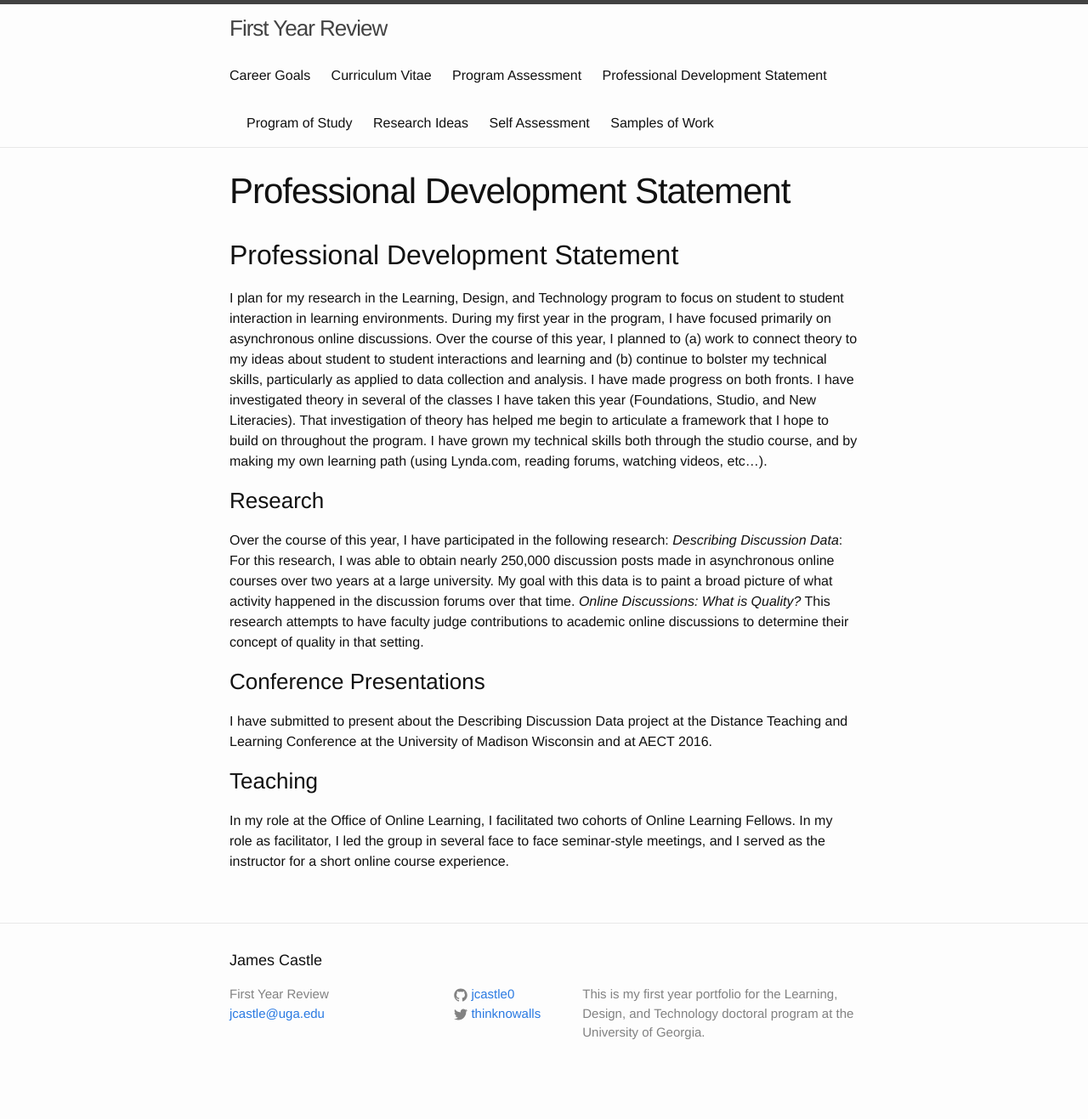
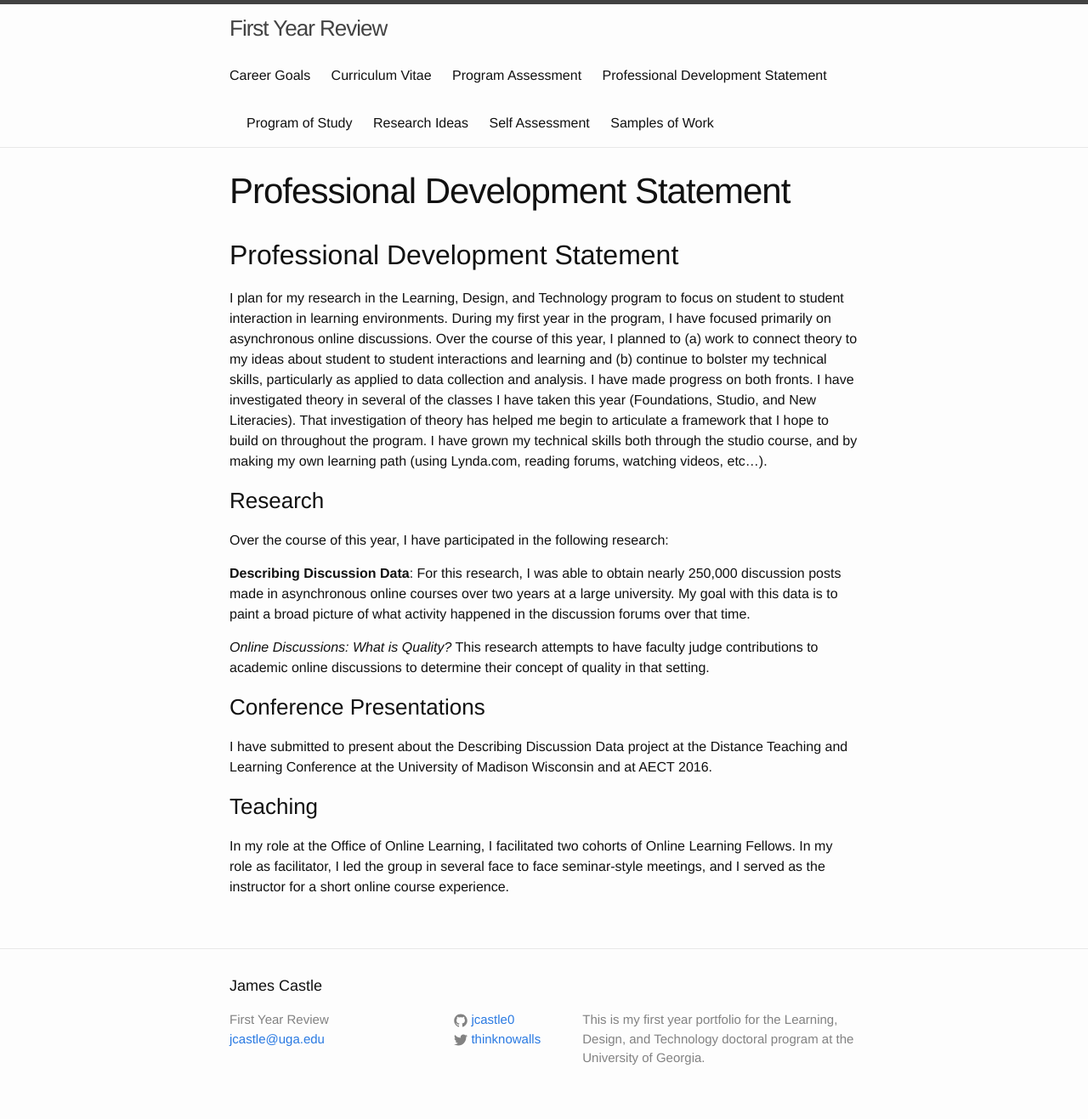
Before and after one commit to jcastle0/ldtportfolio, a Jekyll site: the page built from pd.md, in a window 1280 px wide. Shown: the whole page at 85% size. Built offline with Jekyll 4.4.1, drawn with Linux system fonts in a browser that asks for light colours; before the commit the page ends 1287 px from its top, so only the background shows below that.

Commit message:
Update pd.md

```diff
--- a/pd.md
+++ b/pd.md
@@ -10,7 +10,9 @@ I plan for my research in the Learning, Design, and Technology program to focus
 
 ###Research
 Over the course of this year, I have participated in the following research:
-*Describing Discussion Data*: For this research, I was able to obtain nearly 250,000 discussion posts made in asynchronous online courses over two years at a large university. My goal with this data is to paint a broad picture of what activity happened in the discussion forums over that time.
+
+**Describing Discussion Data**: For this research, I was able to obtain nearly 250,000 discussion posts made in asynchronous online courses over two years at a large university. My goal with this data is to paint a broad picture of what activity happened in the discussion forums over that time.
+
 *Online Discussions: What is Quality?* This research attempts to have faculty judge contributions to academic online discussions to determine their concept of quality in that setting.
 
 ###Conference Presentations
```
